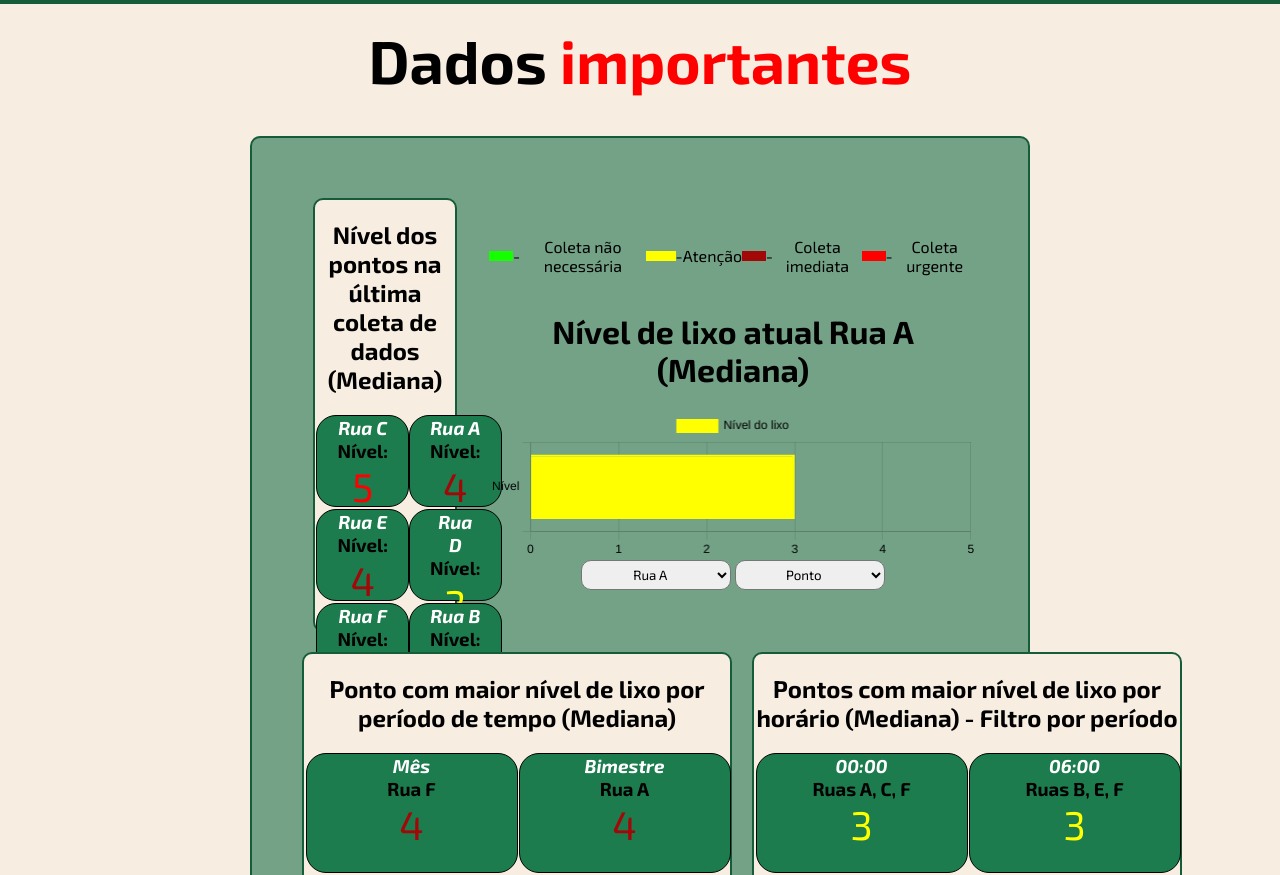
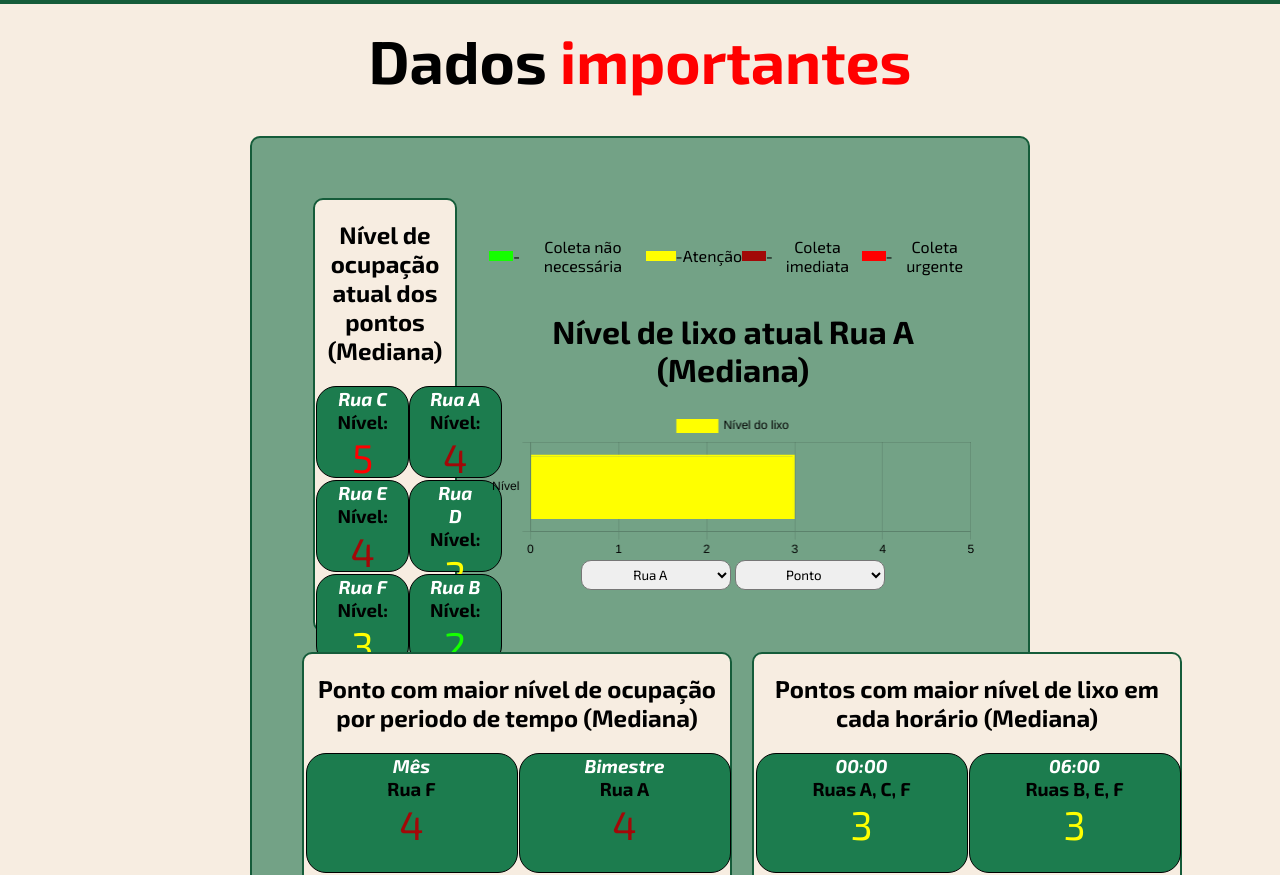
Before and after one commit to NicolasBJaved/TechBins, a plain HTML site: page Projeto/Site/public/dashboard.html in a window 1280 px wide. Shown: the part 116-991 px from the top of the page. Drawn offline with nearby package versions, Linux system fonts and the light colour scheme.

Commit message:
Deixei os titulos das dashboards mais sussintos

```diff
--- a/Projeto/Site/public/dashboard.html
+++ b/Projeto/Site/public/dashboard.html
@@ -76,7 +76,7 @@
             <div class="dash">
                 <div class="conteudoNivelAtualKPI">
                     <div class="pontosMaiorNivelAtual">
-                        <h2>Nível dos pontos na última coleta de dados (Mediana)</h2>
+                        <h2>Nível de ocupação atual dos pontos (Mediana)</h2>
                         <ul>
                             <li>
                                 <h3 class="margin0" style="color: white;"><b><i>Rua C</i></b></h3>
@@ -179,7 +179,7 @@
 
                 <div class="pontoMaiorNívelPeriodo">
                     <div class="conteudoMaiorNivelPeriodo">
-                        <h2>Ponto com maior nível de lixo por período de tempo (Mediana)</h2>
+                        <h2>Ponto com maior nível de ocupação por periodo de tempo (Mediana)</h2>
                         <ul>
                             <li class="ajustar">
                                 <h3 class="margin0" style="color: white;"><b><i>Mês</i></b></h3>
@@ -206,7 +206,7 @@
                         </ul>
                     </div>
                     <div class="conteudoMaiorNivelPeriodo">
-                        <h2>Pontos com maior nível de lixo por horário (Mediana) - Filtro por período</h2>
+                        <h2>Pontos com maior nível de lixo em cada horário (Mediana)</h2>
                         <ul>
                             <li class="ajustar">
                                 <h3 class="margin0" style="color: white;"><b><i>00:00</i></b></h3>
@@ -231,6 +231,7 @@
                                 <p class="corUrgencia2" id="nivelLixo18">2</p>
                             </li>
                         </ul>
+                        <h2>Filtro por período</h2>
                         <div class="button">
                             <select id="filtroPeriodoKpiHorario" oninput="atualizarKpiHorario()">
                                 <option value="7dias">Últimos 7 dias</option>
```
